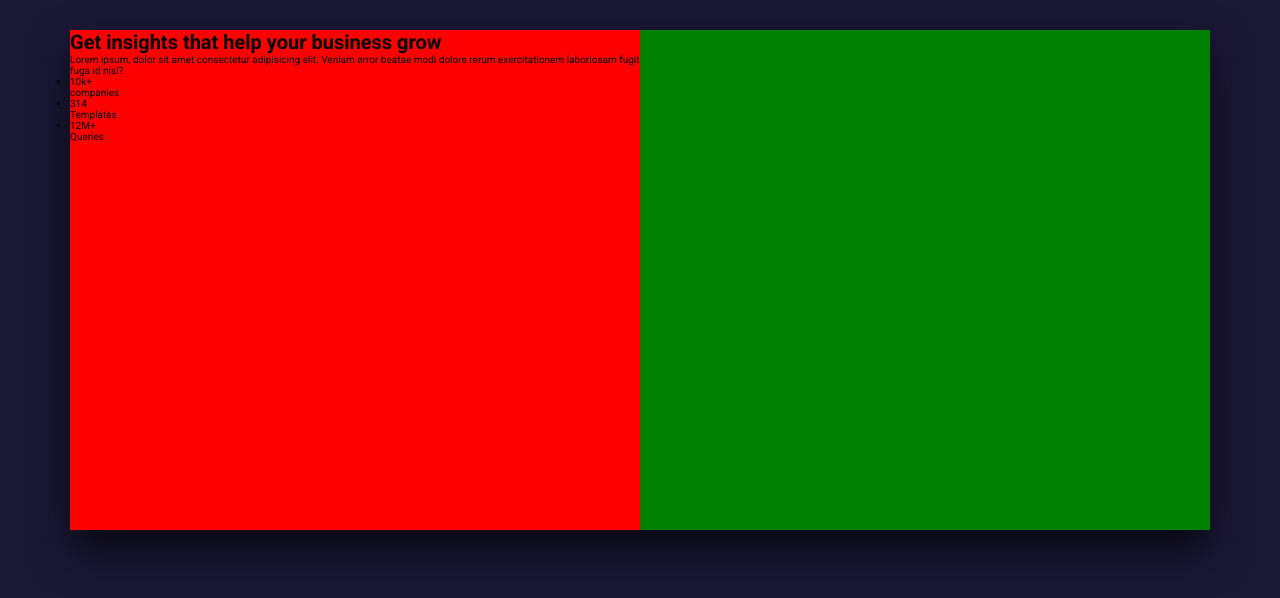
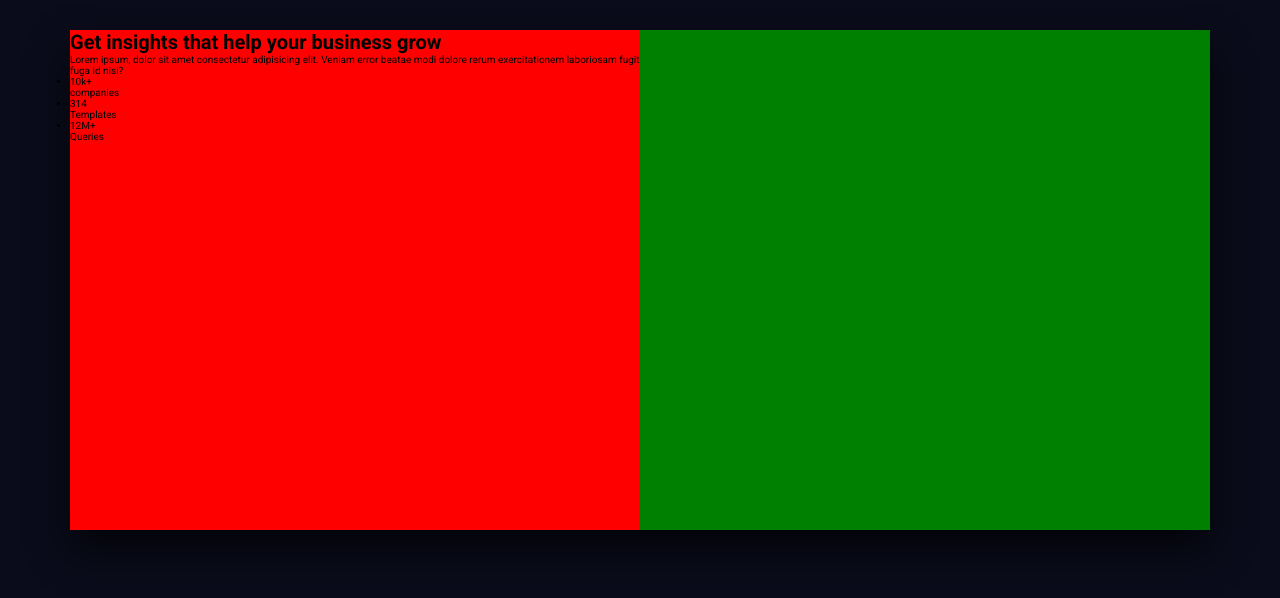
Before and after one commit to MwauStephen/Card-challenge, a plain HTML site: page index.html in a window 1280 px wide. Drawn offline with nearby package versions, Linux system fonts and the light colour scheme; files that its build step writes are made by us from their sources.

Commit message:
changed the background color

```diff
--- a/base/_base.scss
+++ b/base/_base.scss
@@ -11,5 +11,9 @@ body {
   font-family: "Roboto", sans-serif;
   font-weight: 400;
   color: #000;
-  background-image: linear-gradient($color-primary, $color-primary);
+  background-image: linear-gradient(
+    to right bottom,
+    $color-primary-dark-2,
+    $color-primary-dark-2
+  );
 }
```
